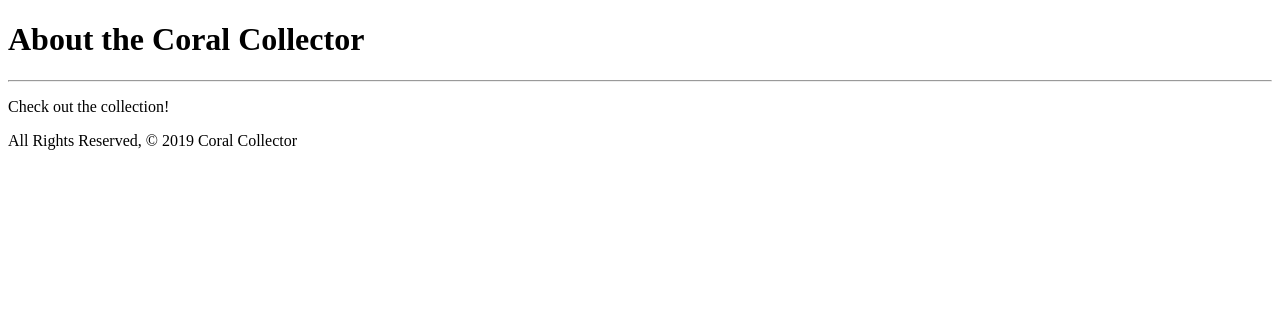
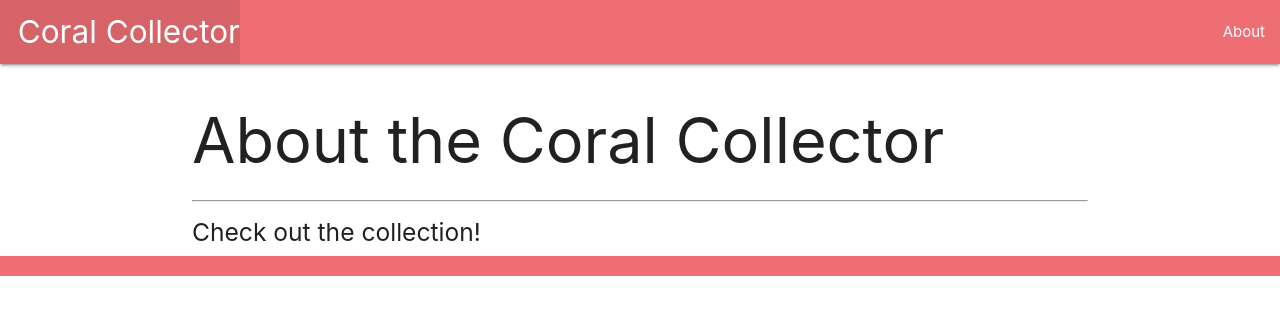
Before and after one commit to adbshiau/coralcollector, a Django app: page /about/ in a window 1280 px wide. Shown: the top 315 px of the page. Run offline with Django 4.2, Linux system fonts and the light colour scheme.

Commit message:
base.html added

```diff
--- a/main_app/templates/about.html
+++ b/main_app/templates/about.html
@@ -1,15 +1,7 @@
-<!DOCTYPE html>
-<html lang="en">
-<head>
-    <meta charset="UTF-8">
-    <meta http-equiv="X-UA-Compatible" content="IE=edge">
-    <meta name="viewport" content="width=device-width, initial-scale=1.0">
-    <title>Coral Collector</title>
-</head>
-<body>
-    <h1>About the Coral Collector</h1>
-    <hr/>
-    <p>Check out the collection!</p>
-    <footer>All Rights Reserved, &copy; 2019 Coral Collector</footer>
-</body>
-</html>
+{% extends 'base.html' %}
+
+{% block content %}
+<h1>About the Coral Collector</h1>
+<hr/>
+<h5>Check out the collection!</h5>
+{% endblock content %}
--- /dev/null
+++ b/main_app/templates/base.html
@@ -0,0 +1,31 @@
+<!DOCTYPE html>
+<html lang="en">
+<head>
+  <meta charset="UTF-8">
+  <meta name="viewport" content="width=device-width, initial-scale=1.0">
+  <meta http-equiv="X-UA-Compatible" content="ie=edge">
+  <title>Coral Collector</title>
+  <link rel="stylesheet" href="https://cdnjs.cloudflare.com/ajax/libs/materialize/1.0.0/css/materialize.min.css">
+</head>
+<body>
+  <header class="navbar-fixed">
+    <nav>
+      <div class="nav-wrapper">
+        <ul>
+          <li><a href="/" class="left brand-logo">&nbsp;&nbsp;Coral Collector</a></li>
+        </ul>
+        <ul class="right">
+          <li><a href="/about">About</a></li>
+        </ul>
+      </div>
+    </nav>
+  </header>
+  <main class="container">
+    {% block content %}
+    {% endblock %}
+  </main>
+  <footer class="page-footer">
+    <div class="right">All Rights Reserved, &copy; 2022 Coral Collector &nbsp;</div>
+  </footer>
+</body>
+</html>
```
